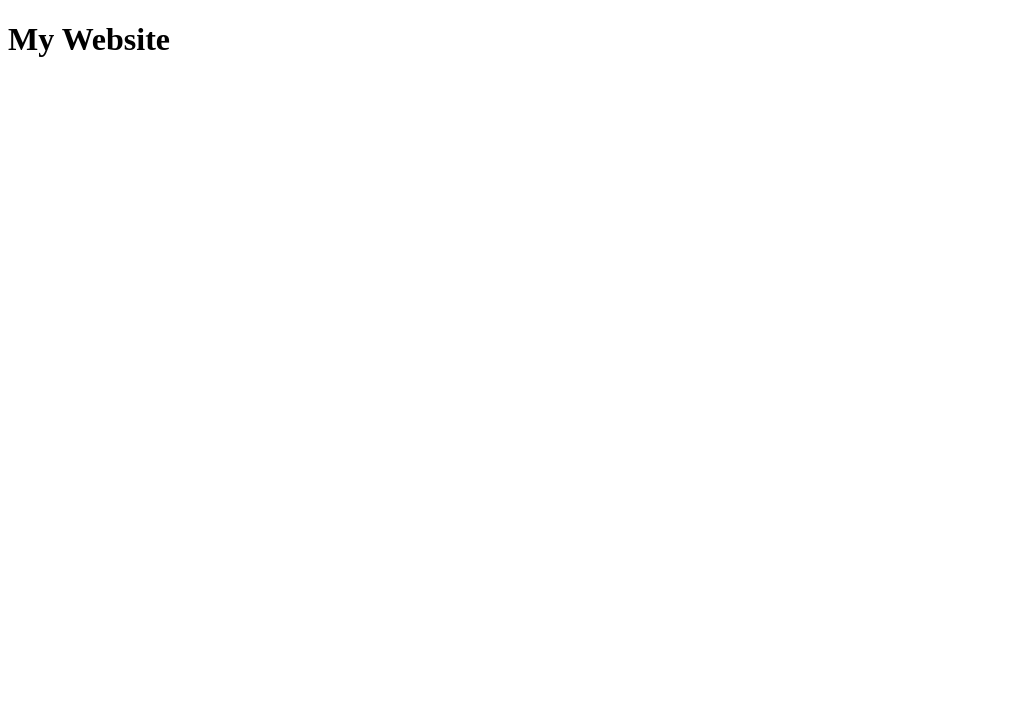
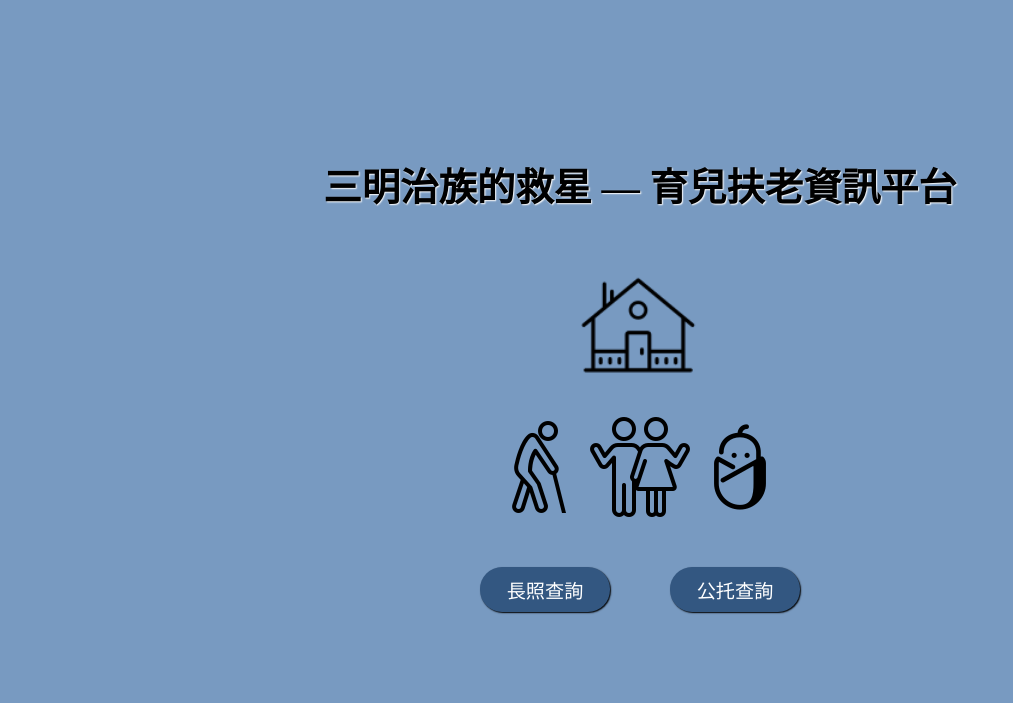
Before and after one commit to fishkuo/Contest_Website, a website: page public/index.html in a window 1280 px wide. Shown: the whole page, without its empty margins (0-1013 px from the left). Drawn offline with Linux system fonts and the light colour scheme.

Commit message:
landing page styling, form.html styling adjustment and added new pages

```diff
--- a/public/css/form.scss
+++ b/public/css/form.scss
@@ -28,7 +28,11 @@ body {
 					background-color: #213750;
 				}
 			}
-			input {
+			input,
+			select {
+				-webkit-appearance: none;
+				-moz-appearance: none;
+				appearance: none; /* Remove default arrow */
 				border: none;
 				outline: none;
 				width: 120px;
--- /dev/null
+++ b/public/css/index.scss
@@ -0,0 +1,65 @@
+body {
+	margin: 0;
+	padding: 0;
+	width: 100vw;
+	height: 100vh;
+	background-color: #789ac1;
+	display: flex;
+	justify-content: center;
+	align-items: center;
+	.reference {
+		display: none;
+	}
+	.container {
+		width: 800px;
+		height: 600px;
+		// background-color: blanchedalmond;
+		.h1 {
+			padding-top: 30px;
+			display: flex;
+			justify-content: center;
+			color: black;
+			font-size: larger;
+			text-shadow: white 0.05em 0.05em 0.08em;
+		}
+		.house {
+			display: flex;
+			justify-content: center;
+			padding-top: 30px;
+			img {
+				width: 15%;
+				height: auto;
+			}
+		}
+		.people {
+			display: flex;
+			justify-content: center;
+			padding-top: 30px;
+		}
+		.button {
+			display: flex;
+			justify-content: center;
+			padding-top: 50px;
+			button {
+				a {
+					text-decoration: none;
+					color: white;
+				}
+				margin-left: 30px;
+				margin-right: 30px;
+				border: none;
+				color: white;
+				background-color: #335781;
+				width: 130px;
+				height: 45px;
+				font-size: larger;
+				border-radius: 22px;
+				box-shadow: black 0.05em 0.05em 0.08em;
+				&:hover {
+					background-color: #c1e5f6;
+					color: black;
+				}
+			}
+		}
+	}
+}
--- a/public/index.html
+++ b/public/index.html
@@ -5,10 +5,33 @@
     <meta charset="UTF-8">
     <meta name="viewport" content="width=device-width, initial-scale=1.0">
     <title>My Website</title>
+    <link rel="stylesheet" href="css/index.css">
 </head>
 
 <body>
-    <h1>My Website</h1>
+   <div class="container">
+       <div class="h1">
+            <h1>三明治族的救星 — 育兒扶老資訊平台</h1>
+       </div>
+       <div class="house">
+           <img src="css/icons/house.png" alt="">
+       </div>
+       <div class="people">
+            <img src="css/icons/elderly.png" alt="">
+            <img src="css/icons/couple.png" alt="">
+            <img src="css/icons/baby.png" alt="">
+       </div>
+       <div class="button">
+
+            <button> <a href="elder_form.html">長照查詢</a></button>
+            <button>公托查詢</button>
+       </div>
+   </div>
+   <div class="reference">
+    <a target="_blank" href="https://icons8.com/icons/set/elderly-person">Elderly Person</a>,
+    <a target="_blank" href="https://icons8.com/icons/set/couple-posing">Couple Posing</a>
+    and other icons by <a target="_blank" href="https://icons8.com">Icons8</a>
+   </div>
 </body>
 
 </html>
```
Also changed, not shown: public/elder_form.html (added, +12 -0 lines), public/elder_rating.html (added, +32 -0 lines), public/form.html (+8 -4 lines), public/css/form.css, public/css/icons/baby.png (added), public/css/icons/couple.png (added), public/css/icons/down-chevron.svg (added), public/css/icons/elderly.png (added), public/css/icons/house.png (added), public/css/index.css (added), 2 other files.
